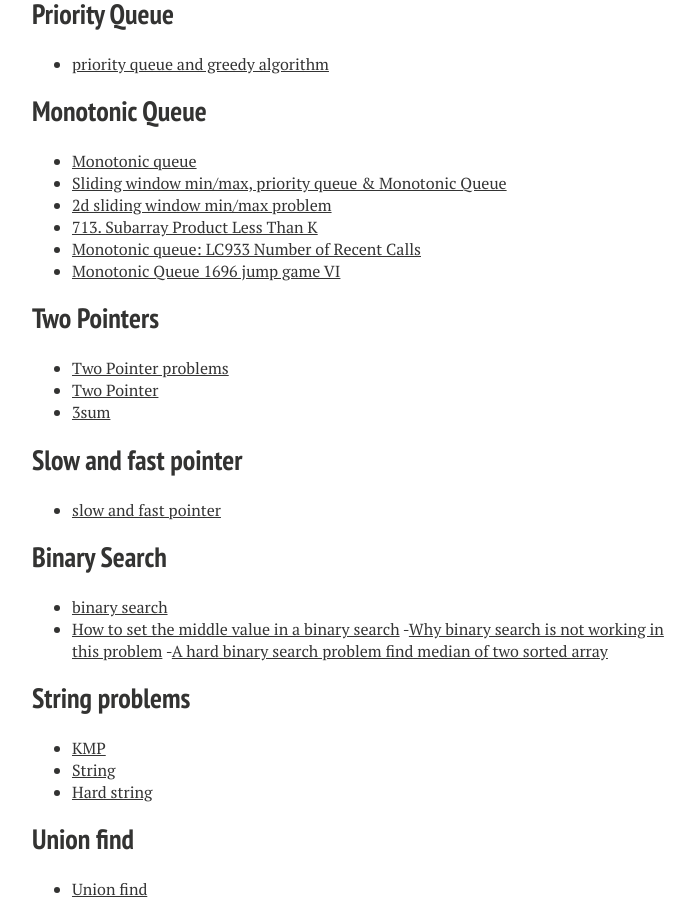
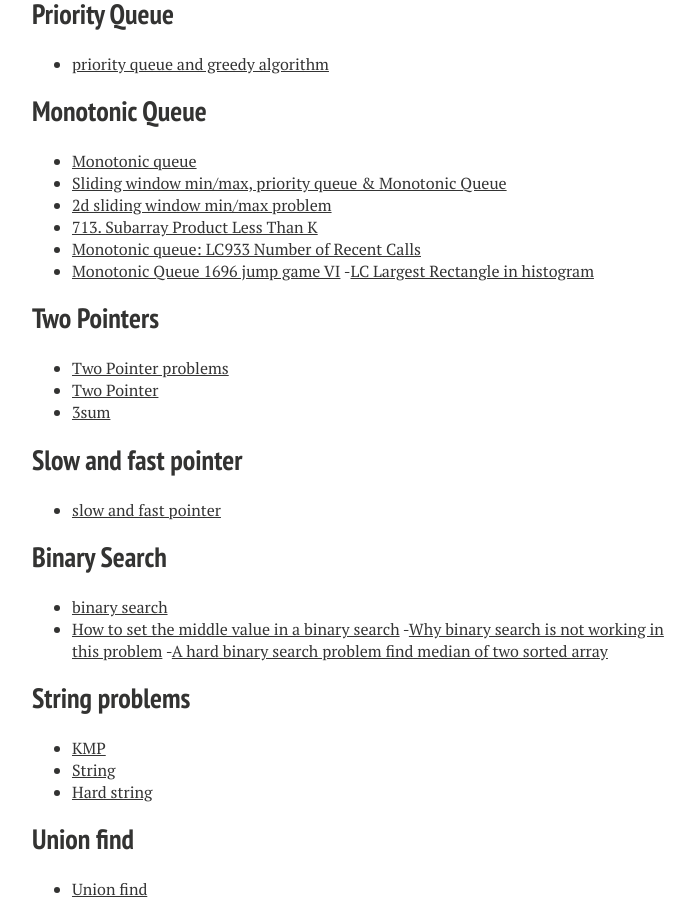
Before and after one commit to xiaokeshen/xiaokeshen.github.io, a Jekyll site: the page built from blog/index.md, in a window 1280 px wide and 900 px high, scrolled down 4383 px. Shown: the whole window, without its empty margins (288-983 px from the left). Built offline with Jekyll 4.4.1, drawn with Linux system fonts in a browser that asks for light colours; nearby versions of some CDN libraries.

Commit message:
Add a blog

```diff
--- a/blog/index.md
+++ b/blog/index.md
@@ -159,6 +159,7 @@ My 'Serious' coding got started since I became a student as a Computer Science M
 - [713. Subarray Product Less Than K](https://medium.com/@jim.morris.shen/monotonic-queue-eecdf378ef7a)
 - [Monotonic queue: LC933 Number of Recent Calls](https://medium.com/@jim.morris.shen/monotonic-queue-lc933-number-of-recent-calls-c2e0d055ec55?source=friends_link&sk=0f696ce511e32665adaf64ee5415c1c3)
 - [Monotonic Queue 1696 jump game VI](https://jimmy-shen.medium.com/monotonic-queue-1696-jump-game-289e14c07a35)
+-[LC Largest Rectangle in histogram](https://jimmy-shen.medium.com/lc-largest-rectangle-in-histogram-922b7aec7321)
 
 ## Two Pointers
 - [Two Pointer problems](https://medium.com/@jim.morris.shen/two-pointers-5bc86424ffd4?source=friends_link&sk=20eb28ea867ad7f3a3e67b22fd5bf4f9)
```
